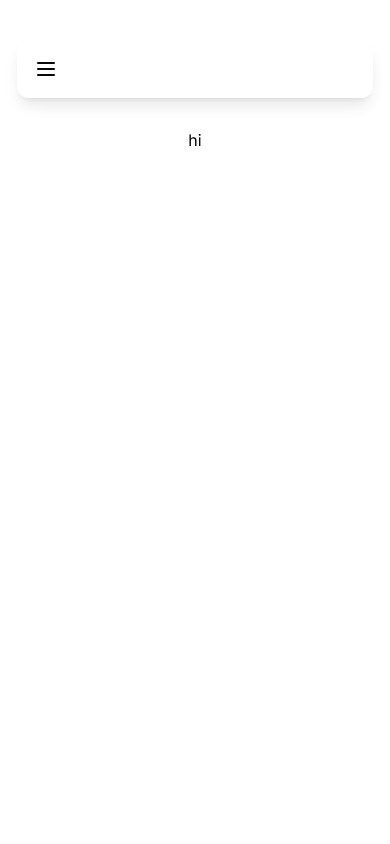
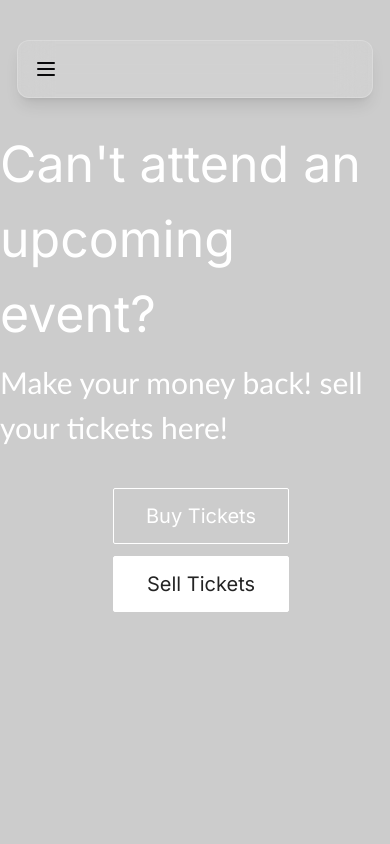
Before and after one commit to raglandconnor/reticketer, a Next.js app: page / in a window 390 px wide. Shown: the top 844 px of the page. Built offline with nearby package versions, Linux system fonts and the light colour scheme.

Commit message:
added home page
buy and sell ticket buttons now visible and routes to signup page

```diff
--- /dev/null
+++ b/app/components/Button.css
@@ -0,0 +1,48 @@
+:root {
+    --primary: #fff;
+  }
+
+  .btn {
+    padding: 8px 20px;
+    border-radius: 2px;
+    outline: none;
+    border: none;
+    cursor: pointer;
+  }
+
+  .btn--primary {
+    background-color: var(--primary);
+    color: #242424;
+    border: 1px solid var(--primary);
+  }
+
+  .btn--outline {
+    background-color: transparent;
+    color: #fff;
+    padding: 8px 20px;
+    border: 1px solid var(--primary);
+    transition: all 0.3s ease-out;
+  }
+
+  .btn--medium {
+    padding: 8px 20px;
+    font-size: 18px;
+  }
+
+  .btn--large {
+    padding: 12px 26px;
+    font-size: 20px;
+  }
+
+  .btn--large:hover {
+      transition: all 0.3s ease-out;
+      background: #fff;
+      color: #242424;
+      transition: 250ms;}
+
+  .btn--medium:hover {
+    transition: all 0.3s ease-out;
+    background: #fff;
+    color: #242424;
+    transition: 250ms;
+  }
--- /dev/null
+++ b/app/components/Button.js
@@ -0,0 +1,19 @@
+import React from 'react'
+import './Button.css'
+import Link from 'next/link'
+
+const STYLES = ['btn--primary', 'btn--outline']
+const SIZES = ['btn--medium', 'btn--large']
+
+export const Button = ({children, type, onClick, buttonStyle, buttonSize}) => {
+    const checkButtonStyle= STYLES.includes(buttonStyle) ? buttonStyle : STYLES[0]
+    const checkButtonSize= SIZES.includes(buttonSize) ? buttonSize : SIZES[0]
+
+    return (
+        <Link href='/signup' className='btn-mobile'>
+            <button className={`btn ${checkButtonStyle} ${checkButtonSize}`} onClick={onClick} type={type}>
+                {children}
+            </button>
+        </Link>
+    )
+};
--- /dev/null
+++ b/app/components/HeroSection.css
@@ -0,0 +1,72 @@
+video {
+  object-fit: cover;
+  width: 100%;
+  height: 100%;
+  position: fixed;
+  z-index: -1;
+}
+
+.hero-container {
+  /* background: url('/images/img-home.jpg') center center/cover no-repeat; */
+  height: 100vh;
+  width: 100%;
+  display: flex;
+  flex-direction: column;
+  justify-content: center;
+  align-items: center;
+  box-shadow: inset 0 0 0 1000px rgba(0, 0, 0, 0.2);
+  object-fit: contain;
+}
+
+.hero-container > h1 {
+  color: #fff;
+  font-size: 100px;
+  margin-top: -100px;
+}
+
+.hero-container > p {
+  margin-top: 8px;
+  color: #fff;
+  font-size: 32px;
+  font-family: 'Trebuchet MS', 'Lucida Sans Unicode', 'Lucida Grande',
+    'Lucida Sans', Arial, sans-serif;
+}
+
+.hero-btns {
+  margin-top: 32px;
+}
+
+.hero-btns .btn {
+  margin: 6px;
+}
+
+.fa-play-circle {
+  margin-left: 4px;
+}
+
+@media screen and (max-width: 960px) {
+  .hero-container > h1 {
+    font-size: 70px;
+    margin-top: -150px;
+  }
+}
+
+@media screen and (max-width: 768px) {
+  .hero-container > h1 {
+    font-size: 50px;
+    margin-top: -100px;
+  }
+
+  .hero-container > p {
+    font-size: 30px;
+  }
+
+  .btn-mobile {
+    display: block;
+    text-decoration: none;
+  }
+
+  .btn {
+    width: 100%;
+  }
+}
--- /dev/null
+++ b/app/components/HeroSection.js
@@ -0,0 +1,31 @@
+import React from 'react';
+import { Button } from './Button';
+import './HeroSection.css';
+
+function HeroSection() {
+  return (
+    <div className='hero-container'>
+      <h1>Can't attend an upcoming event?</h1>
+      <p>Make your money back! sell your tickets here!</p>
+      <div className='hero-btns'>
+        <Button
+          className='btns'
+          buttonStyle='btn--outline'
+          buttonSize='btn--large'
+        >
+          Buy Tickets
+        </Button>
+        <Button
+          className='btns'
+          buttonStyle='btn--primary'
+          buttonSize='btn--large'
+          onClick={console.log('hey')}
+        >
+          Sell Tickets
+        </Button>
+      </div>
+    </div>
+  );
+}
+
+export default HeroSection;
--- a/app/page.jsx
+++ b/app/page.jsx
@@ -1,9 +1,10 @@
 import Image from 'next/image';
+import HeroSection from './components/HeroSection';
 
 export default function Home() {
   return (
-    <main className="flex min-h-screen flex-col items-center py-32">
-      <p>hi</p>
-    </main>
+    <>
+      <HeroSection />
+    </>
   );
 }
```
